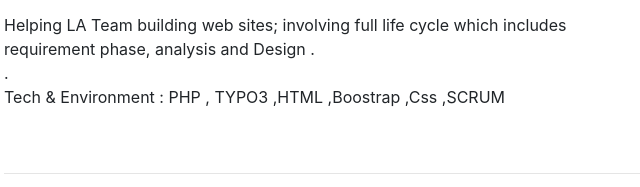
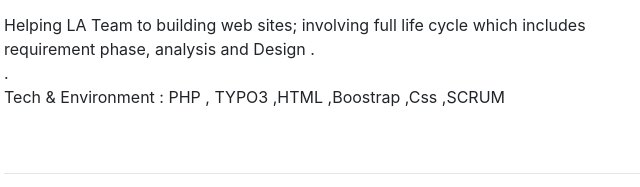
Before and after one commit to taherbensassi/Taherbensassi.github.io, a website with bundled scripts: page index.html in a window 1280 px wide. Shown: the part 882-1069 px from the top of the page, 316-956 px from the left. Built offline with nearby package versions, Linux system fonts and the light colour scheme; a web font is replaced by a local one.

Commit message:
add last experience fixed

```diff
--- a/index.html
+++ b/index.html
@@ -116,7 +116,7 @@
             <h3 class="mb-0">Working student - Frontend & Software developer </h3>
             <div class="subheading mb-3">THE BRETTINGHAMS</div>
             <p>
-              Helping LA Team building web sites; involving full life cycle which includes requirement
+              Helping LA Team to building web sites; involving full life cycle which includes requirement
               phase, analysis and Design .<br>
               .<br>
               Tech & Environment : PHP , TYPO3 ,HTML ,Boostrap ,Css ,SCRUM
```
